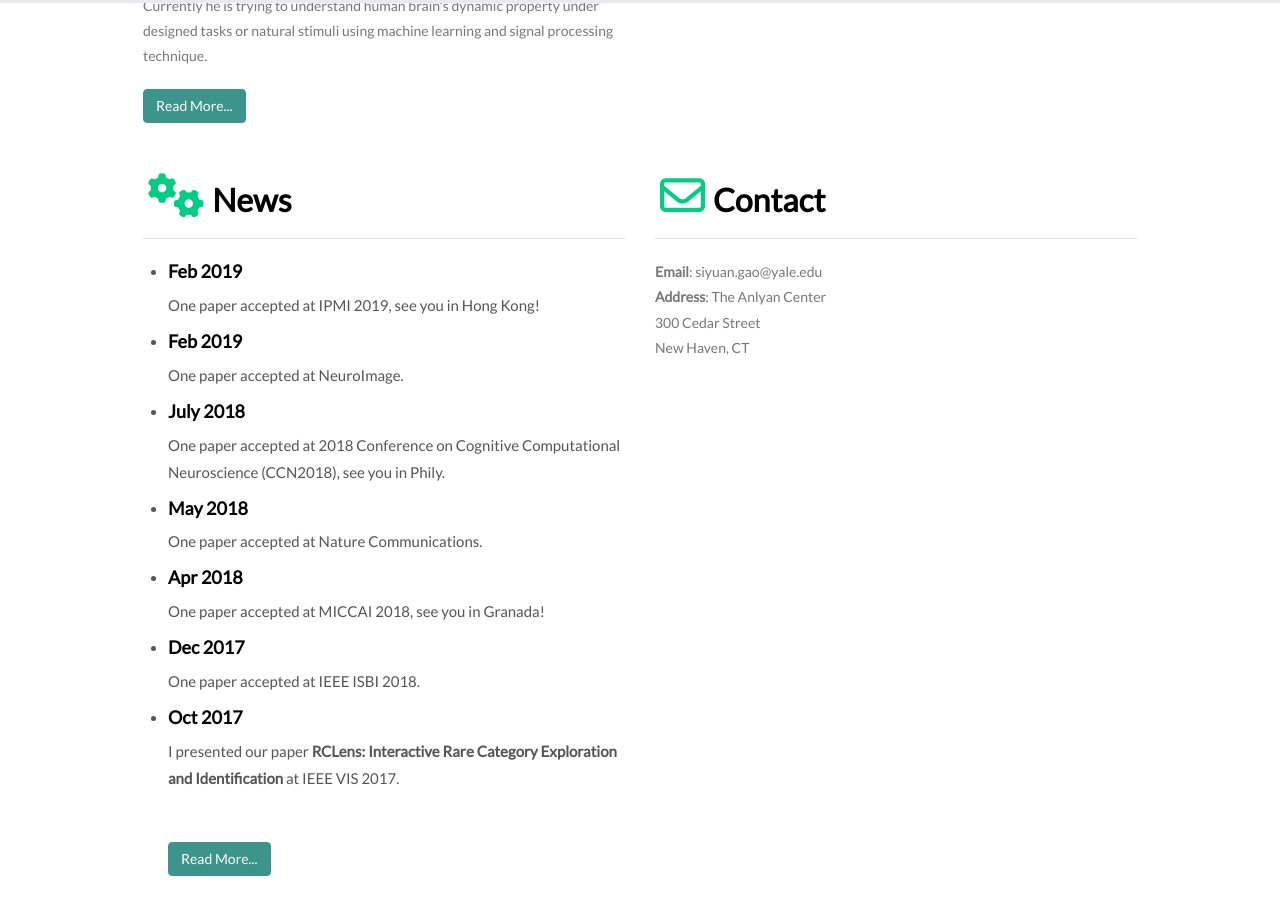
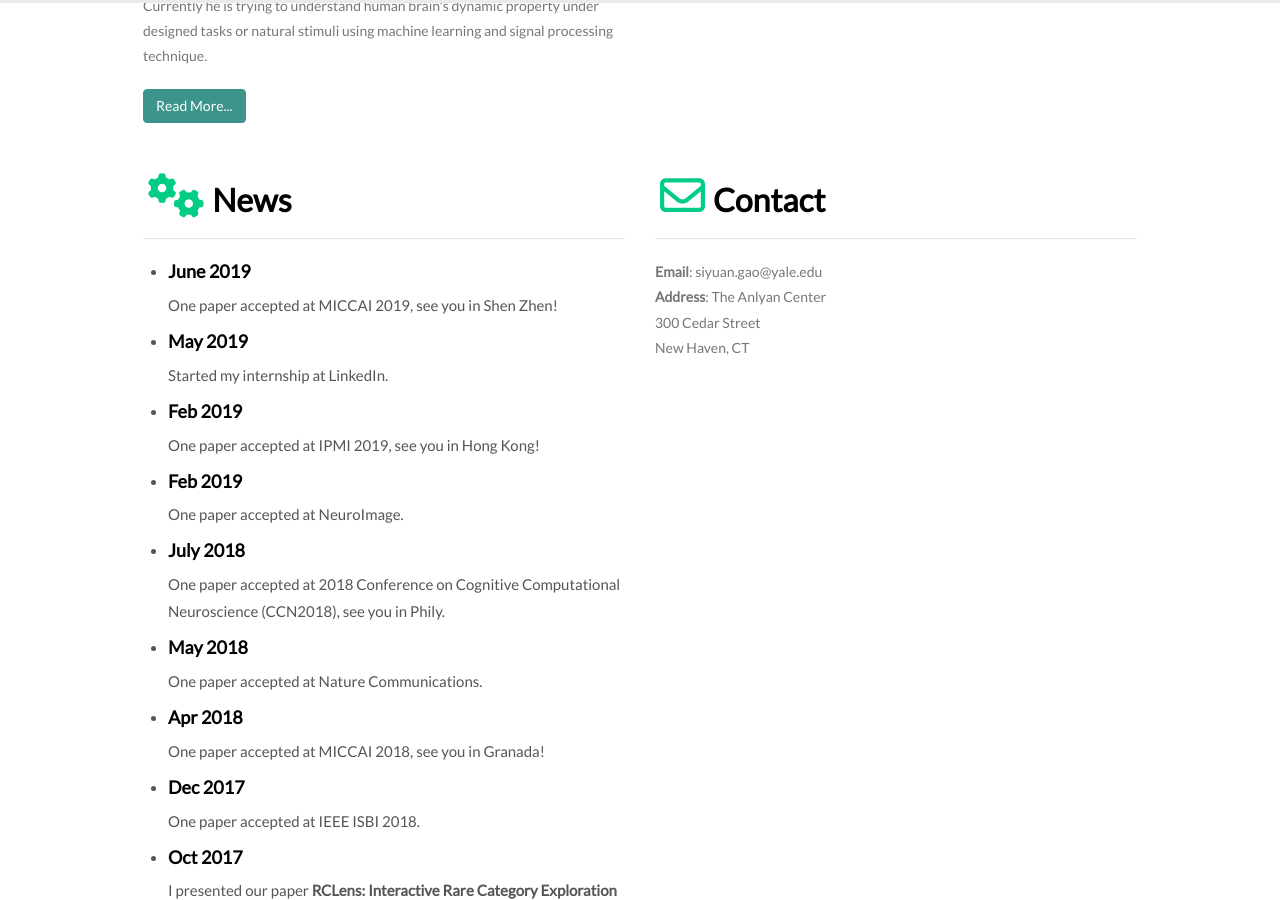
Before and after one commit to carricky/carricky.github.io, a Jekyll site: the page built from index.html, in a window 1280 px wide and 900 px high, scrolled down 487 px. Built offline with Jekyll 4.4.1, drawn with Linux system fonts in a browser that asks for light colours; nearby versions of some CDN libraries; the list of posts is cut into pages by our own code; comment, search, counter and statistics services are not loaded.

Commit message:
update profile

```diff
--- a/index.html
+++ b/index.html
@@ -118,6 +118,14 @@ layout: default
         <div class="row">
             <ul class="event-list">
                 <li>
+                    <h4>June 2019</h4>
+                    One paper accepted at MICCAI 2019, see you in Shen Zhen!
+                </li>
+                <li>
+                    <h4>May 2019</h4>
+                    Started my internship at LinkedIn.
+                </li>
+                <li>
                     <h4>Feb 2019</h4>
                     One paper accepted at IPMI 2019, see you in Hong Kong!
                 </li>
```
Also changed, not shown: research.html (+9 -0 lines).
